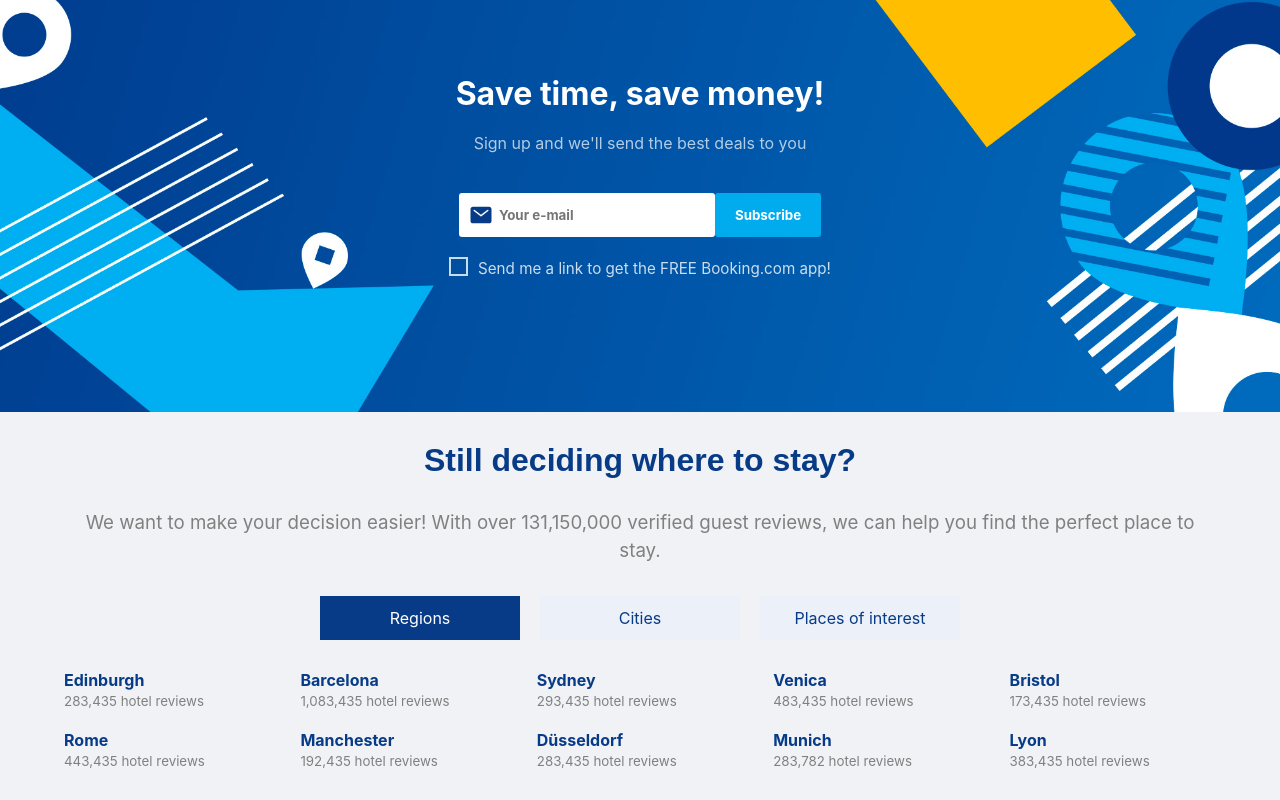
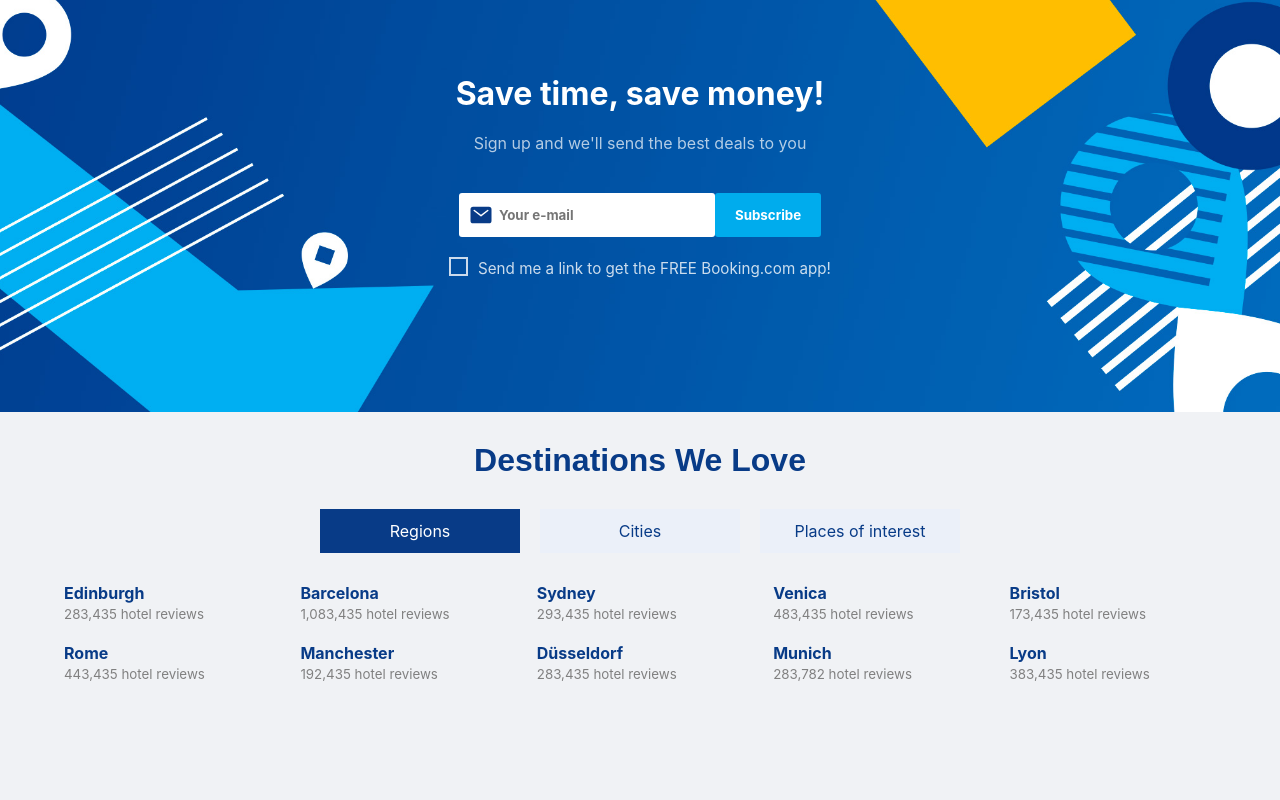
Before and after one commit to hidayettahal/Booking-clonee, a React (Vite) app: page / in a window 1280 px wide. Shown: the part 3581-4381 px from the top of the page. After the commit the page ends 4294 px from the top, so only its background shows below. Built offline with nearby package versions, Linux system fonts and the light colour scheme.

Commit message:
ufak hata düzeltildi

```diff
--- a/src/components/Reviews2.jsx
+++ b/src/components/Reviews2.jsx
@@ -4,11 +4,7 @@
   return (
     <section className="Reviews">
       <div className="container-header-rev">
-        <h1 className="index-title">Still deciding where to stay?</h1>
-        <h3 className="subtitle-reviews">
-          We want to make your decision easier! With over 131,150,000 verified
-          guest reviews, we can help you find the perfect place to stay.
-        </h3>
+        <h1 className="index-title">Destinations We Love</h1>
       </div>
       <div className="container-button-large">
         <div className="btn-active">Regions</div>
```
